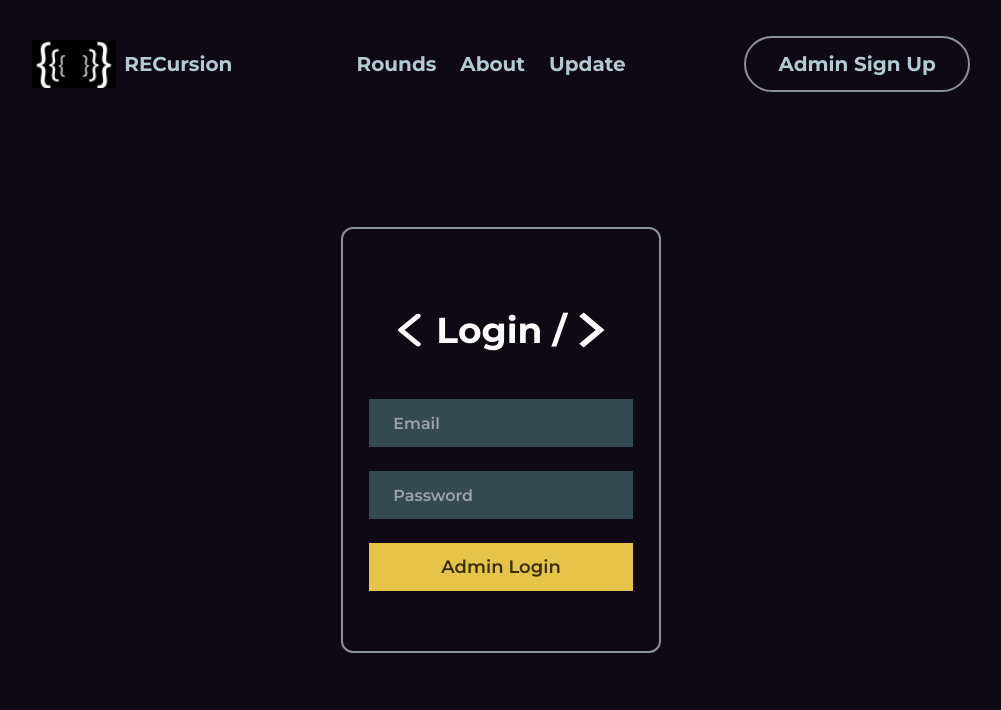
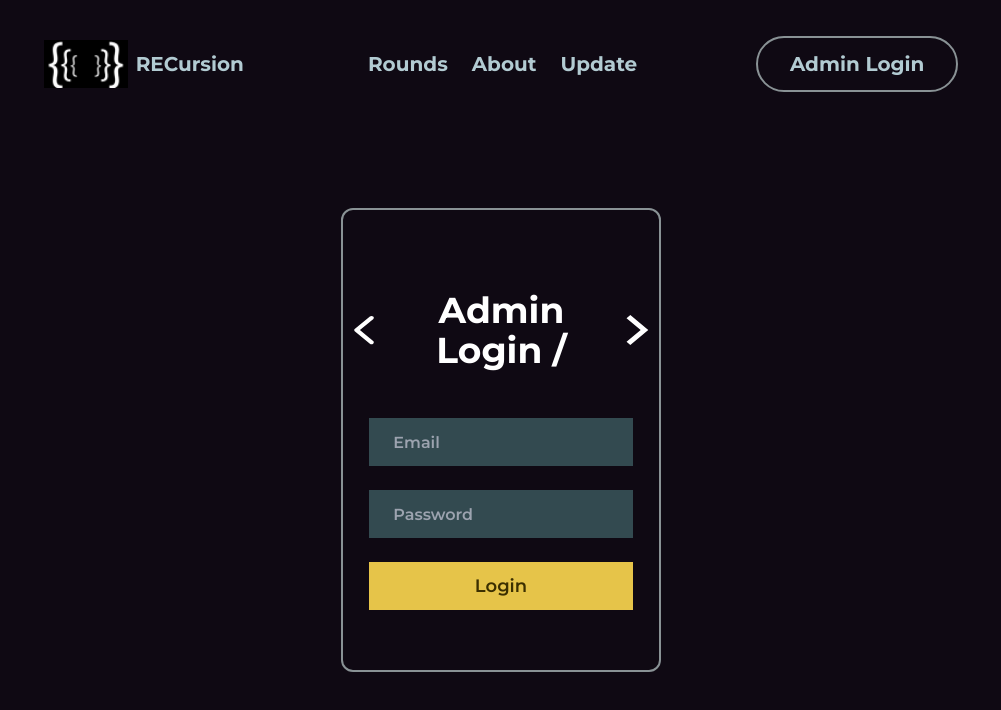
Before and after one commit to Sivam2313/auditions-portal, a React (Create React App) app: page / in a window 1280 px wide. Shown: the top 710 px of the page, without its empty margins (139-1140 px from the left). Built offline with nearby package versions, Linux system fonts and the light colour scheme; no server answers.

Commit message:
fixes login heading

```diff
--- a/src/Components/Login/Login.jsx
+++ b/src/Components/Login/Login.jsx
@@ -76,7 +76,7 @@ const Login = () => {
             <div className='flex w-3/12 flex-col justify-center border-2 border-outline rounded-xl'>
                 <div className='flex text-white justify-center items-center text-4xl font-bold mb-12 font-head mt-20'>
                     <ArrowRight />
-                    Login /
+                    Admin Login /
                     <ArrowLeft />
                 </div>
                 <div>
@@ -84,7 +84,7 @@ const Login = () => {
                     <Input type="password" placeholder="Password" setState={setPassword}/>
                     <div className='w-full pb-12'>
                         <button ref={loginBtn} className='w-5/6 bg-primary h-[6vh] font-head text-onPrimary font-semibold text-lg mb-3' onClick={onLogin}>
-                            Admin Login
+                            Login
                         </button>
                     </div>
                     {/* <div className='w-10/12 mx-auto'>
--- a/src/Components/Navbar/Navbar.jsx
+++ b/src/Components/Navbar/Navbar.jsx
@@ -45,7 +45,7 @@ const Navbar = () => {
             </div>
             <div className=''>
                 <button className='p-3 border-outline rounded-full px-8 text-onSecondary border-2 font-head font-bold text-xl' onClick={handleLogout}>
-                    {userId? "Logout" : "Admin Sign Up"}
+                    {userId? "Logout" : "Admin Login"}
                 </button>
             </div>
         </div>
```
